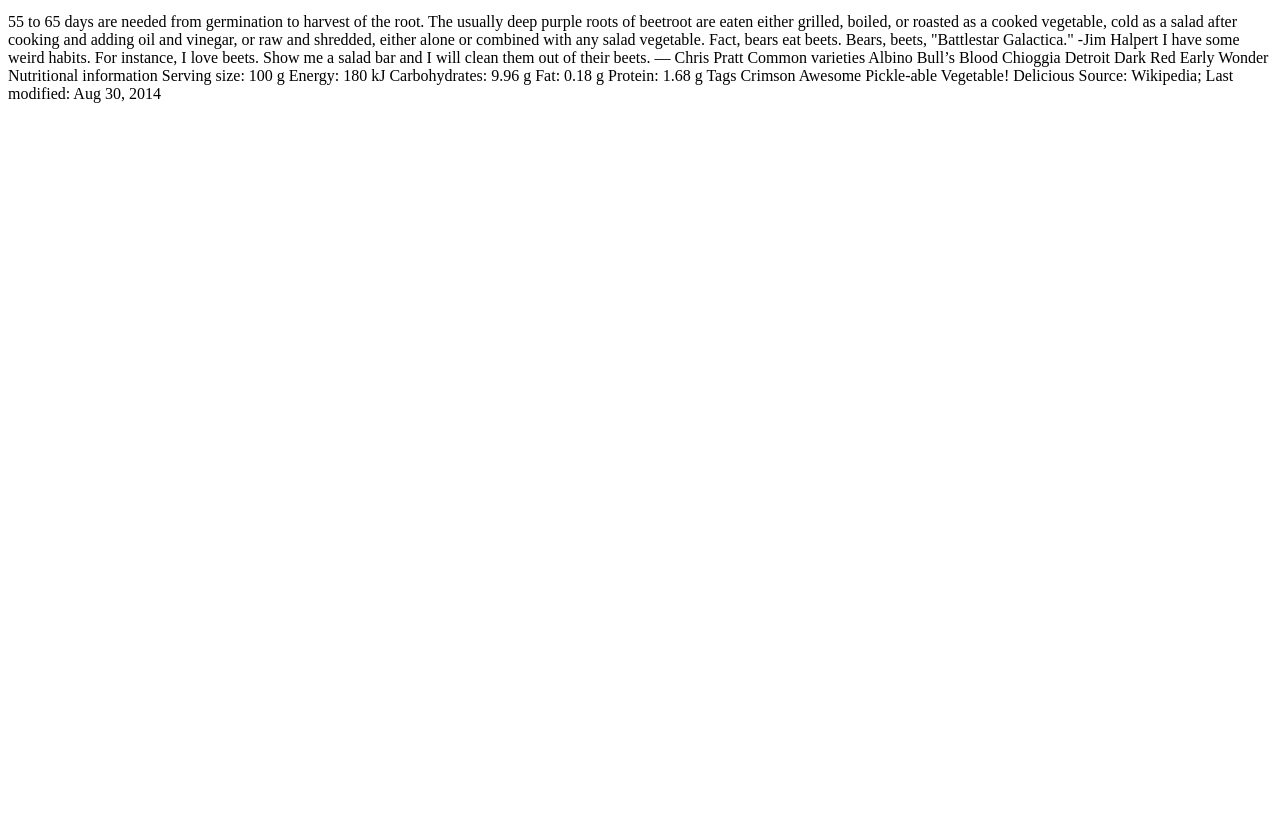
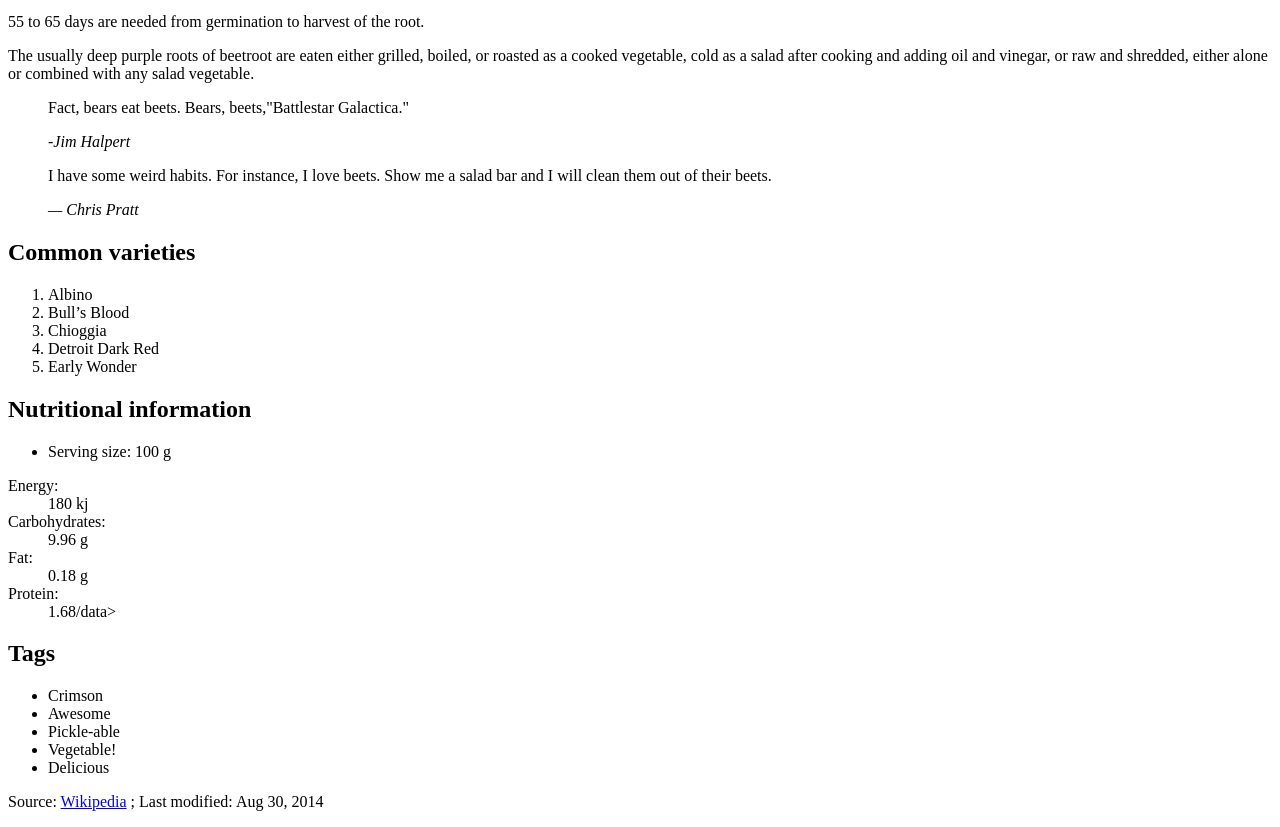
Before and after one commit to card0127/dsn1678-exercise-0, a plain HTML site: page index.html in a window 1280 px wide. Shown: the part 405-1232 px from the top of the page. Before the commit the page ends 800 px from the top, so only its background shows below. Drawn offline with Linux system fonts and the light colour scheme.

Commit message:
Categorized items
Categorized every item inside the html file.

```diff
--- a/index.html
+++ b/index.html
@@ -12,32 +12,69 @@
 		<img src="images/beets.jpg" alt="beets">
 		<figcaption>A bundle of organic beets from a local farm food co-op program.</figcaption>
 	</figure>
-	55 to 65 days are needed from germination to harvest of the root.
-	The usually deep purple roots of beetroot are eaten either grilled, boiled, or roasted as a cooked vegetable, cold as a salad after cooking and adding oil and vinegar, or raw and shredded, either alone or combined with any salad vegetable.
-	Fact, bears eat beets. Bears, beets,
-	"Battlestar Galactica."
-	-Jim Halpert
-	I have some weird habits. For instance, I love beets. Show me a salad bar and I will
-clean them out of their beets.
-	— Chris Pratt
-	Common varieties
-	Albino
-	Bull’s Blood
-	Chioggia
-	Detroit Dark Red
-	Early Wonder
-	Nutritional information
-	Serving size: 100 g
-	Energy: 180 kJ
-	Carbohydrates: 9.96 g
-	Fat: 0.18 g
-	Protein: 1.68 g
-	Tags
-	Crimson
-	Awesome
-	Pickle-able
-	Vegetable!
-	Delicious
-	Source: Wikipedia; Last modified: Aug 30, 2014
+
+	<p>55 to 65 days are needed from germination to harvest of the root.</p>
+
+	<p>The usually deep purple roots of beetroot are eaten either grilled, boiled, or roasted as a cooked vegetable, cold as a salad after cooking and adding oil and vinegar, or raw and shredded, either alone or combined with any salad vegetable.</p>
+
+	<blockquote>
+		<p>Fact, bears eat beets. Bears, beets,"Battlestar Galactica."</p>
+		<footer>
+			<cite>-Jim Halpert</cite>
+		</footer>
+	</blockquote>
+
+	<blockquote>
+		<p>I have some weird habits. For instance, I love beets. Show me a salad bar and I will
+clean them out of their beets.</p>
+		<footer>
+			<cite>— Chris Pratt</cite>
+		</footer>
+	</blockquote>
+
+	<h2>Common varieties</h2>
+	<ol>
+		<li>Albino</li>
+		<li>Bull’s Blood</li>
+		<li>Chioggia</li>
+		<li>Detroit Dark Red</li>
+		<li>Early Wonder</li>
+	</ol>
+
+	<h2>Nutritional information</h2>
+	<ul>
+		<li>Serving size: 100 g</li>
+	</ul>
+
+	<dl>
+		<dt>Energy:</dt>
+		<dd>
+			<data value="180">180 kj</data>
+		</dd>
+		<dt>Carbohydrates:</dt>
+		<dd>
+			<data value="9.96">9.96 g</data>
+		</dd>
+		<dt>Fat:</dt>
+		<dd>
+			<data value="0.18">0.18 g</data>
+		</dd>
+		<dt>Protein:</dt>
+		<dd>
+			<data value="1.68">1.68/data>
+		</dd>
+	</dl>
+
+	<h2>Tags</h2>
+
+	<ul>
+		<li>Crimson</li>
+		<li>Awesome</li>
+		<li>	Pickle-able</li>
+		<li>	Vegetable!</li>
+		<li>Delicious</li>
+	</ul>
+
+	<p>Source: <a href="http://www.wikipedia.com/">Wikipedia</a> ; Last modified: <time>Aug 30, 2014</time></p>
 </body>
 </html>
```
